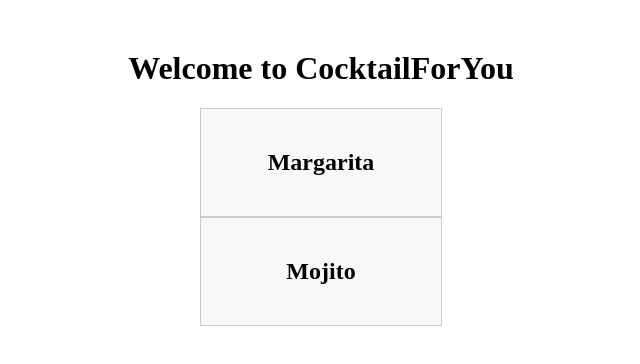
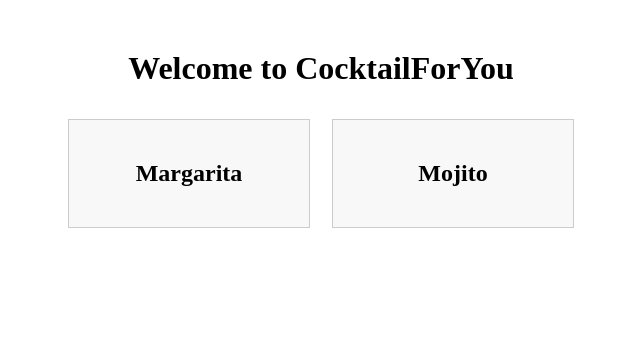
Before and after one commit to dyksai/cocktailRepo, an Angular app in the folder cocktail-for/: page / in a window 1280 px wide. Shown: the top 364 px of the page, without its empty margins (319-959 px from the left). Built offline with nearby package versions, Linux system fonts and the light colour scheme.

Commit message:
Updated card css

```diff
--- a/cocktail-for/src/components/home/home.component.css
+++ b/cocktail-for/src/components/home/home.component.css
@@ -5,7 +5,8 @@
   .card {
     width: 200px;
     padding: 20px;
-    margin: auto;
+    display: inline-block;
+    margin: 11px;
     border: 1px solid #ccc;
     cursor: pointer;
     background-color: #f8f8f8;
```
